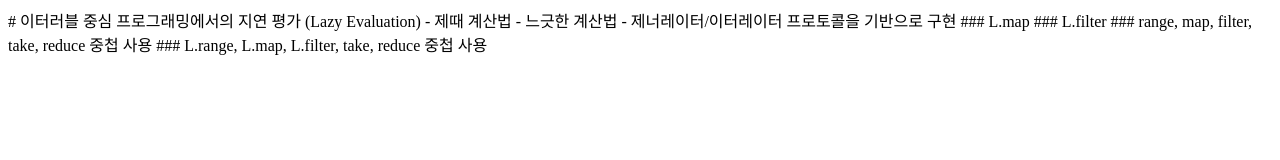
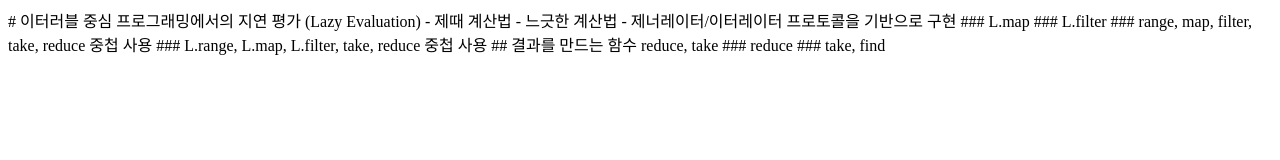
Before and after one commit to Park-min-hyoung/FP_Study, a plain HTML site: page 07. 지연성 1/2/index.html in a window 1280 px wide. Drawn offline with Linux system fonts and the light colour scheme.

Commit message:
07. 지연성 1(2)

```diff
--- a/07. 지연성 1/2/index.html
+++ b/07. 지연성 1/2/index.html
@@ -143,4 +143,67 @@
   //   log
   // );
   // console.timeEnd("L");
+
+  console.clear();
 </script>
+
+## 결과를 만드는 함수 reduce, take ### reduce
+
+<script>
+  // L.entries 구현
+  L.entries = function* (obj) {
+    for (const k in obj) yield [k, obj[k]];
+  };
+
+  // join 구현(이전값과 현재 값 사이에 sep을 넣어주는 함수)
+  const join = curry((sep = ",", iter) =>
+    reduce((a, b) => `${a}${sep}${b}`, iter)
+  );
+
+  // queryStr 구현(객체를 받아서 쿼리스트링으로 만들어주는 함수)
+  const queryStr = pipe(
+    L.entries,
+    L.map(([k, v]) => `${k}=${v}`),
+    join("&")
+  );
+
+  log(queryStr({ limit: 10, offset: 10, type: "notice" }));
+
+  function* a() {
+    yield 10;
+    yield 11;
+    yield 12;
+    yield 13;
+  }
+
+  log(join(" - ", a()));
+</script>
+
+### take, find
+
+<script>
+  const users = [
+    { age: 32 },
+    { age: 31 },
+    { age: 37 },
+    { age: 28 },
+    { age: 25 },
+    { age: 32 },
+    { age: 31 },
+    { age: 37 },
+  ];
+
+  // curry와 go를 사용해 find 구현
+  const find = curry((f, iter) => go(iter, L.filter(f), take(1), ([a]) => a));
+
+  // {age: 28} 출력
+  log(find((u) => u.age < 30)(users));
+
+  // user에서 28 출력(나이가 30살보다 작은 사람 중에 첫번째)
+  go(
+    users,
+    L.map((u) => u.age),
+    find((a) => a < 30),
+    log
+  );
+</script>
```
